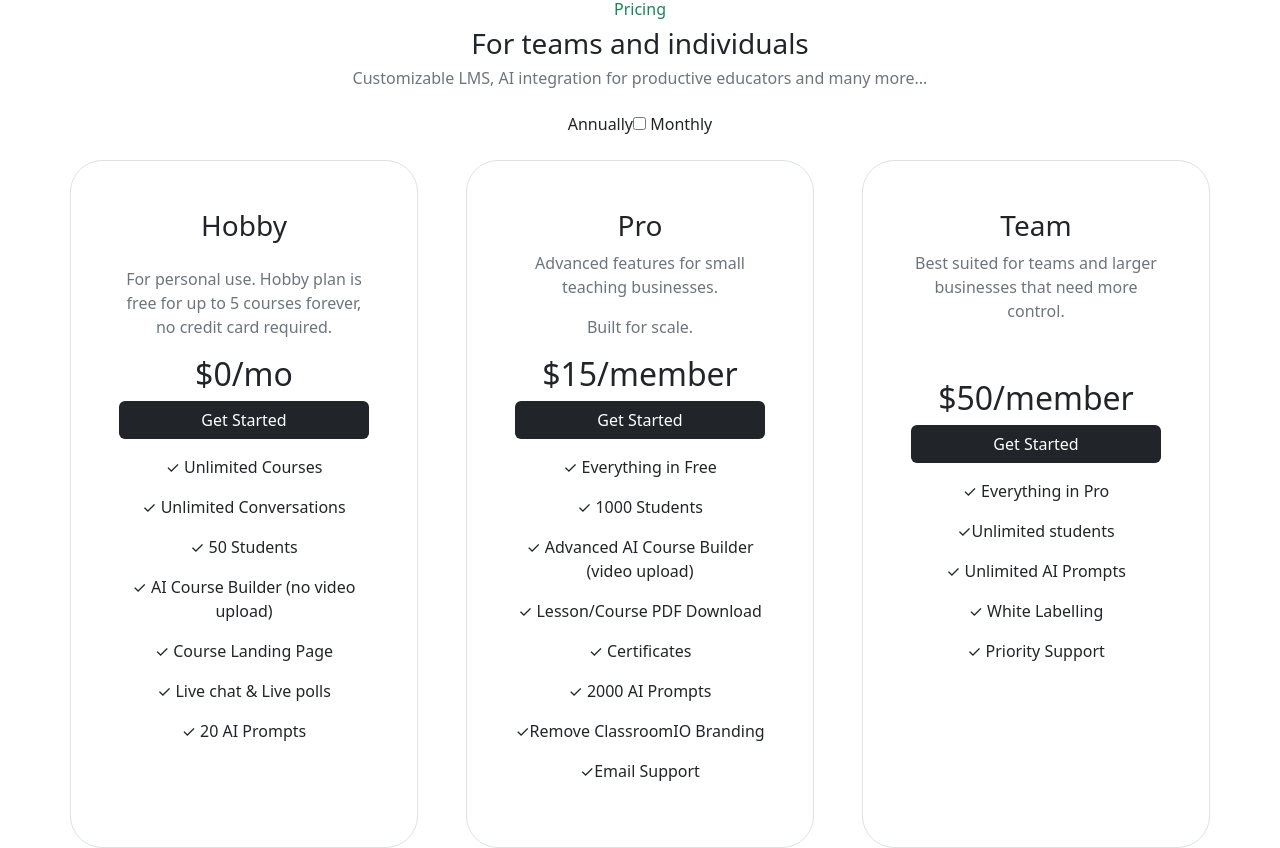
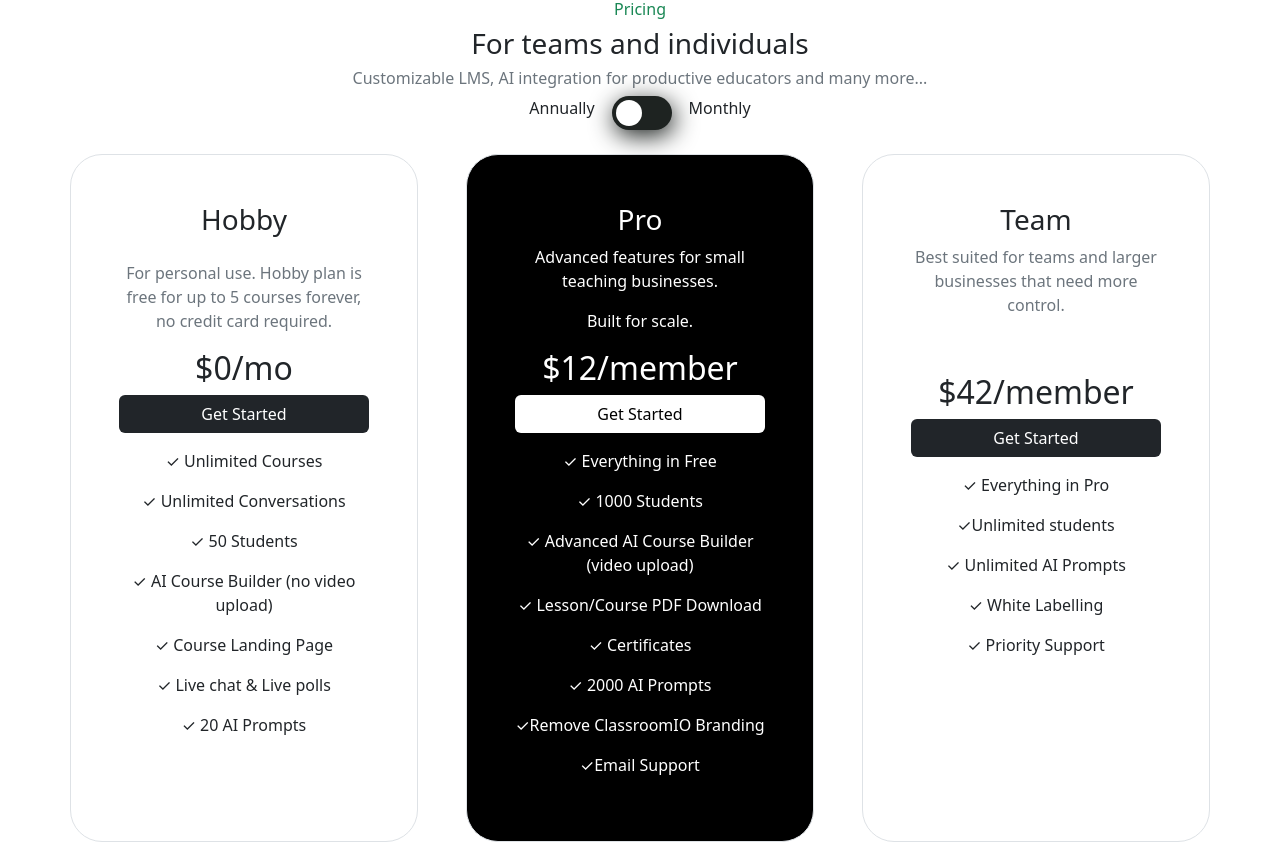
Before and after one commit to bazilab16/library-ui-layouts, a plain HTML site: page bootstrap/subscription-page/index.html in a window 1280 px wide. Drawn offline with nearby package versions, Linux system fonts and the light colour scheme.

Commit message:
toggle button pricing table implemented

```diff
--- a/bootstrap/subscription-page/index.css
+++ b/bootstrap/subscription-page/index.css
@@ -0,0 +1,57 @@
+.top {
+    display: flex;
+    flex-direction: column;
+    align-items: center;
+  }
+
+  .switch {
+    position: relative;
+    display: inline-block;
+    width: 60px;
+    height: 34px;
+  }
+
+  .switch input {
+    opacity: 0;
+    width: 0;
+    height: 0;
+  }
+
+  .slider {
+    position: absolute;
+    cursor: pointer;
+    top: 0;
+    left: 0;
+    right: 0;
+    bottom: 0;
+    background-color: #1e2321;
+    -webkit-transition: 0.4s;
+
+    box-shadow: 2px 6px 25px #1e2321;
+    transform: translate(0px, 0px);
+    transition: 0.6s ease transform, 0.6s box-shadow;
+  }
+
+  .slider:before {
+    position: absolute;
+    content: "";
+    height: 26px;
+    width: 26px;
+    left: 4px;
+    bottom: 4px;
+    background-color: white;
+    -webkit-transition: 0.4s;
+    transition: 0.4s;
+  }
+  input:checked + .slider:before {
+    -webkit-transform: translateX(26px);
+    -ms-transform: translateX(26px);
+    transform: translateX(26px);
+  }
+  .slider.round {
+    border-radius: 34px;
+  }
+
+  .slider.round:before {
+    border-radius: 50%;
+  }
--- a/bootstrap/subscription-page/index.html
+++ b/bootstrap/subscription-page/index.html
@@ -13,29 +13,27 @@
     />
   </head>
   <body>
-
-<div class="container">
-  <div class="head text-center">
+ <div class="container">
+  <div class="top">
     <h6 class="text-success">Pricing</h6>
     <h3>For teams and individuals</h3>
     <h6 class="text-secondary">Customizable LMS, AI integration for productive educators and many more...</h6>
-    <div class="toggle-btn d-flex justify-content-center m-4">
-      <span>
-        Annually
-      </span>
-      <div class="switch">
-        <input type="checkbox" id="checbox" onclick="check()" ; >
-        <label for="checkbox" class="round toggle"></label>
-      </div>
-      <span>Monthly</span>
+    <div class="toggle-btn">
+      <span style="margin: 0.8em;">Annually</span>
+      <label class="switch">
+        <input type="checkbox" id="checkbox" onclick="check()" ; />
+        <span class="slider round"></span>
+      </label>
+      <span style="margin: 0.8em;">Monthly</span>
     </div>
   </div>
   <!--  -->
-  <div class="row d-flex text-center gap-5">
+  <div class="row d-flex text-center gap-5 mt-4">
     <div class="col-sm border rounded-5 p-5">
       <h3>Hobby</h3>
       <p class="text-secondary mt-4 text-sm">For personal use. Hobby plan is free for up to 5 courses forever, no credit card required.</p>
-      <h2>$0/mo</h2>
+      <h2 class="text1">$0/mo</h2>
+      <h2 class="text2">$0/mo</h2>
       <button class="btn bg-dark text-white w-100" type="btn">Get Started</button>
     <div class="list">
       <ul class="list-unstyled">
@@ -50,12 +48,13 @@
     </div>
     </div>
     <!--  -->
-    <div class="col-sm border rounded-5 p-5 ">
+    <div class="col-sm border rounded-5 p-5 bg-black text-white">
       <h3>Pro</h3>
-      <p class="text-secondary">Advanced features for small teaching businesses. </p>
-      <p class="text-secondary">Built for scale.</p>
-      <h2>$15/member</h2>
-      <button class="btn bg-dark text-white w-100" type="btn">Get Started</button>
+      <p>Advanced features for small teaching businesses. </p>
+      <p>Built for scale.</p>
+      <h2 class="text1">$15/member</h2>
+      <h2 class="text2">$12/member</h2>
+      <button class="btn bg-white text-black w-100" type="btn">Get Started</button>
     <div class="list">
       <ul class="list-unstyled">
         <li class="my-3">&#x2713; Everything in Free</li>
@@ -70,10 +69,11 @@
     </div>
     </div>
     <!--  -->
-    <div class="col-sm col-md border rounded-5 p-5 ">
+    <div class="col-sm border rounded-5 p-5 ">
       <h3>Team</h3>
       <p class="text-secondary pb-2">Best suited for teams and larger businesses that need more control.</p>
-      <h2 class="mt-5">$50/member</h2>
+      <h2 class="mt-5 text1">$50/member</h2>
+      <h2 class="mt-5 text2">$42/member</h2>
       <button class="btn bg-dark text-white w-100" type="btn">Get Started</button>
     <div class="list">
       <ul class="list-unstyled">
@@ -98,5 +98,6 @@
       integrity="sha384-BBtl+eGJRgqQAUMxJ7pMwbEyER4l1g+O15P+16Ep7Q9Q+zqX6gSbd85u4mG4QzX+"
       crossorigin="anonymous"
     ></script>
+    <script src="./index.js"></script>
   </body>
 </html>
--- a/bootstrap/subscription-page/index.js
+++ b/bootstrap/subscription-page/index.js
@@ -0,0 +1,16 @@
+function check() {
+    var checkBox = document.getElementById("checkbox");
+    var text1 = document.getElementsByClassName("text1");
+    var text2 = document.getElementsByClassName("text2");
+
+    for (var i = 0; i < text1.length; i++) {
+      if (checkBox.checked == true) {
+        text1[i].style.display = "block";
+        text2[i].style.display = "none";
+      } else if (checkBox.checked == false) {
+        text1[i].style.display = "none";
+        text2[i].style.display = "block";
+      }
+    }
+  }
+  check();
```
